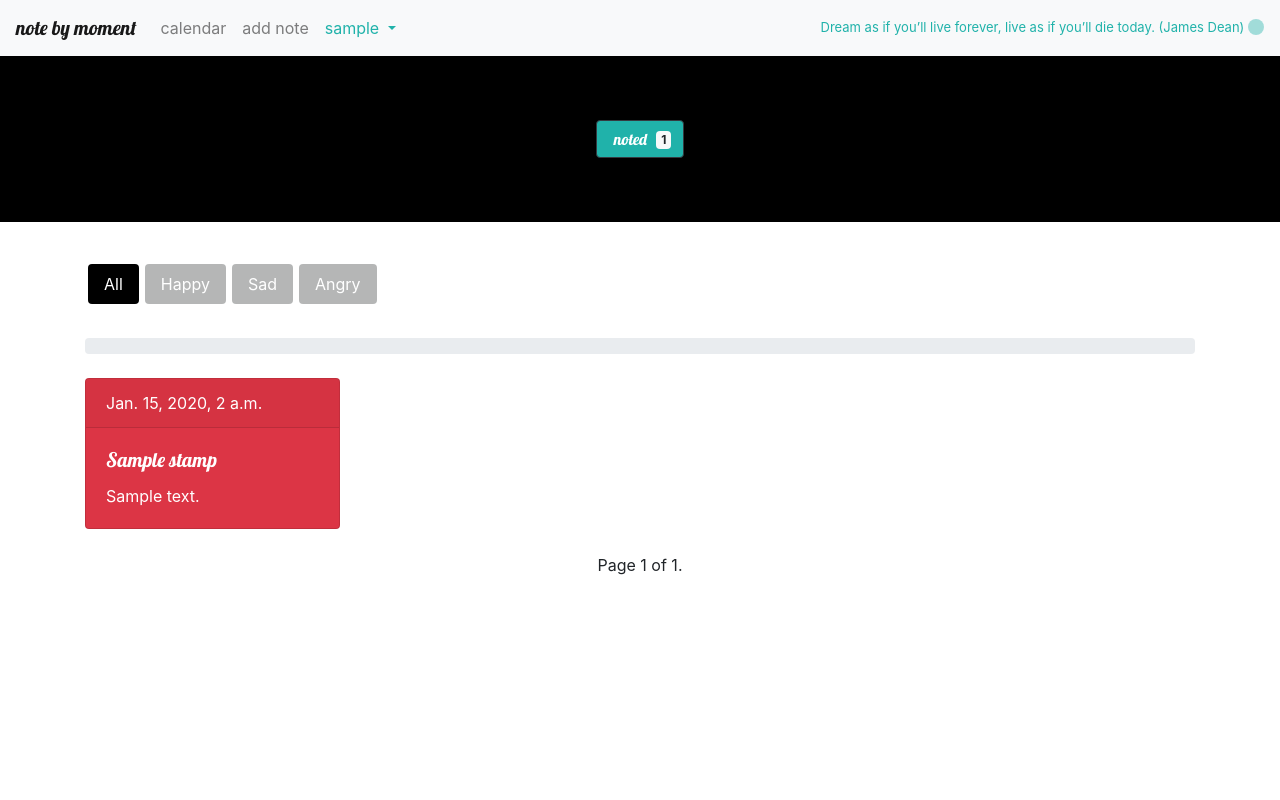
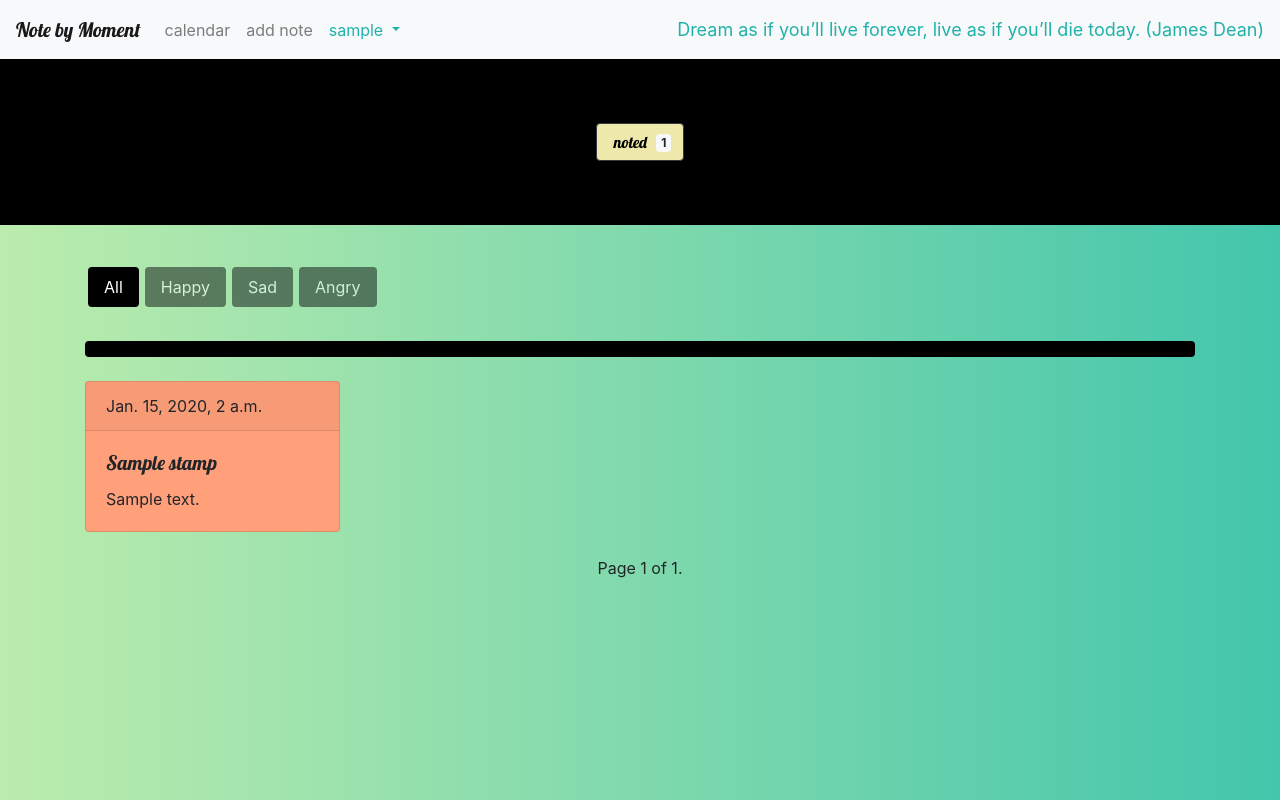
Before and after one commit to tiangela1027/Note-by-Moment, a Django app: page / in a window 1280 px wide. Run offline with Django 3.2, Linux system fonts and the light colour scheme; a user stored in the database is signed in; tables that the repository leaves empty hold one stand-in row (values such as "Sample post"); parts of the project's set-up code (start-up, migrations or seed data) failed here and were passed over; some libraries are stand-ins or nearby versions.

Commit message:
Fixed some bugs and updated the UI.

```diff
--- a/hub/static/hub/style.css
+++ b/hub/static/hub/style.css
@@ -1,19 +1,40 @@
+body {
+    background: url('Honey Dew.jpg') 100% no-repeat fixed;
+}
+
 .nav-pills .nav-link {
     margin: 10px 3px;
+}
+
+.bg-yellow {
+    background-color: lightgoldenrodyellow;
+}
+
+.bg-blue {
+    background-color: turquoise;
+}
+
+.bg-red {
+    background-color: lightsalmon;
+}
+
+.progress-bar {
+    color: black;
 }
 
 .nav-pills .nav-link:not(.active) {
     color: white;
     background-color: rgb(11, 15, 15);
-    opacity: 0.3;
+    opacity: 0.5;
 }
 
 .nav-pills .nav-link.active {
     background-color: rgb(0, 0, 0);
 }
 
-#id_title, #id_mood {
-    width: 50%;
+#id_title, #id_mood, #id_notes {
+    flex-direction: column;
+    width: 100%;
 }
 
 #addMood {
@@ -37,7 +58,7 @@
 }
 
 .box:hover {
-    border: 2px solid turquoise;
+    border: 5px solid white;
 }
 
 .grid-marker {
@@ -63,17 +84,25 @@
 }
 
 #stamped {
-    background-color: lightseagreen;
+    background-color: palegoldenrod;
 }
 
 #stamped:hover {
-    background-color: teal;
+    background-color: rgb(71, 209, 195);
 }
 
 #noted {
     margin: 5px;
     font-family: 'Lobster', cursive;
-    color: white;
+    color: black;
+}
+
+select {
+    margin: 0 3px;
+}
+
+.progress {
+    background-color: black;
 }
 
 #motto, #user {
@@ -81,7 +110,7 @@
 }
 
 #motto {
-    font-size: small;
+    font-size: large;
 }
 
 #footer {
--- a/hub/templates/hub/calendar.html
+++ b/hub/templates/hub/calendar.html
@@ -1,7 +1,7 @@
 {% include 'hub/index.html' %}
 
 <body>
-    <div class="container w-75 justify-content-left">
+    <div class="container w-50 justify-content-left">
         <div class="row justify-content-left"><h1>ninety-year calendar</h1></div>
         <div class="row justify-content-left">
             <p class="text-muted">
--- a/hub/templates/hub/collections.html
+++ b/hub/templates/hub/collections.html
@@ -34,12 +34,12 @@
             <br>
             <div class="container">
                 <div class="progress">
-                    <div class="progress-bar bg-warning" role="progressbar" style="width: {{ percent_list.happy }}%"
+                    <div class="progress-bar bg-yellow" role="progressbar" style="width: {{ percent_list.happy }}%"
                         aria-valuenow="15" aria-valuemin="0" aria-valuemax="100">
                         {{ percent_list.happy }}</div>
-                    <div class="progress-bar bg-info" role="progressbar" style="width: {{ percent_list.sad }}%"
+                    <div class="progress-bar bg-blue" role="progressbar" style="width: {{ percent_list.sad }}%"
                         aria-valuenow="30" aria-valuemin="0" aria-valuemax="100">{{ percent_list.sad }}</div>
-                    <div class="progress-bar bg-danger" role="progressbar" style="width: {{ percent_list.angry }}%"
+                    <div class="progress-bar bg-red" role="progressbar" style="width: {{ percent_list.angry }}%"
                         aria-valuenow="20" aria-valuemin="0" aria-valuemax="100">{{ percent_list.angry }}</div>
                 </div>
             </div>
@@ -50,7 +50,7 @@
                     {% for stamp in page_obj %}
                     {% if stamp.mood == "happy" %}
                     <div class="col mb-4">
-                        <div class="card text-white bg-warning" style="max-width: 18rem;">
+                        <div class="card text-black bg-yellow" style="max-width: 18rem;">
                             <div class="card-header">{{ stamp.date }}</div>
                             <div class="card-body">
                                 <h5 class="card-title">{{ stamp.title }}</h5>
@@ -61,7 +61,7 @@
 
                     {% elif stamp.mood == "sad" %}
                     <div class="col mb-4">
-                        <div class="card text-white bg-info" style="max-width: 18rem;">
+                        <div class="card text-black bg-blue" style="max-width: 18rem;">
                             <div class="card-header">{{ stamp.date }}</div>
                             <div class="card-body">
                                 <h5 class="card-title">{{ stamp.title }}</h5>
@@ -72,7 +72,7 @@
 
                     {% else %}
                     <div class="col mb-4">
-                        <div class="card text-white bg-danger" style="max-width: 18rem;">
+                        <div class="card text-black bg-red" style="max-width: 18rem;">
                             <div class="card-header">{{ stamp.date }}</div>
                             <div class="card-body">
                                 <h5 class="card-title">{{ stamp.title }}</h5>
@@ -115,7 +115,7 @@
                 <div class="row row-cols-1 row-cols-md-4">
                     {% for h in happy %}
                     <div class="col mb-4">
-                        <div class="card text-white bg-warning" style="max-width: 18rem;">
+                        <div class="card text-black bg-yellow" style="max-width: 18rem;">
                             <div class="card-header">{{ h.date }}</div>
                             <div class="card-body">
                                 <h5 class="card-title">{{ h.title }}</h5>
@@ -135,7 +135,7 @@
                 <div class="row row-cols-1 row-cols-md-4">
                     {% for s in sad %}
                     <div class="col mb-4">
-                        <div class="card text-white bg-info" style="max-width: 18rem;">
+                        <div class="card text-black bg-blue" style="max-width: 18rem;">
                             <div class="card-header">{{ s.date }}</div>
                             <div class="card-body">
                                 <h5 class="card-title">{{ s.title }}</h5>
@@ -155,7 +155,7 @@
                 <div class="row row-cols-1 row-cols-md-4">
                     {% for a in angry %}
                     <div class="col mb-4">
-                        <div class="card text-white bg-danger" style="max-width: 18rem;">
+                        <div class="card text-black bg-red" style="max-width: 18rem;">
                             <div class="card-header">{{ a.date }}</div>
                             <div class="card-body">
                                 <h5 class="card-title">{{ a.title }}</h5>
--- a/hub/templates/hub/index.html
+++ b/hub/templates/hub/index.html
@@ -20,7 +20,7 @@
 
 <body>
     <nav class="navbar navbar-expand-lg navbar-light bg-light">
-        <a class="navbar-brand" href="{% url 'hub:home' %}" id="title">note by moment</a>
+        <a class="navbar-brand" href="{% url 'hub:home' %}" id="title">Note by Moment</a>
         <button class="navbar-toggler" type="button" data-toggle="collapse" data-target="#navbarNav"
             aria-controls="navbarNav" aria-expanded="false" aria-label="Toggle navigation">
             <span class="navbar-toggler-icon"></span>
@@ -46,9 +46,6 @@
             </ul>
             <span class="navbar-text" id="motto">
                 {{ quote }}
-                <div class="spinner-grow" style="width: 1rem; height: 1rem;" role="status">
-                    <span class="sr-only">Loading...</span>
-                </div>
             </span>
         </div>
     </nav>
--- a/hub/templates/hub/userProfile.html
+++ b/hub/templates/hub/userProfile.html
@@ -8,6 +8,6 @@
             {{ form.birthdate }}<br>
             <small class="text-muted">Used for ninety-year calendar.</small>
         </div>
-        <input type="submit" class="btn-light btn-sm" value="Update">
+        <input type="submit" class="btn btn-light btn-sm" value="Update">
     </form>
 </div>
--- a/hub/views.py
+++ b/hub/views.py
@@ -30,7 +30,7 @@
     'Dream as if you’ll live forever, live as if you’ll die today. (James Dean)',
     'To live will be an awfully big adventure. (Peter Pan)',
     'Try to be a rainbow in someone’s cloud. (Maya Angelou)',
-    'What consumes your mind controls your life',
+    'What consumes your mind controls your life.',
     'The meaning of life is to give life meaning. (Ken Hudgins)'
 ]
 
@@ -38,13 +38,13 @@
     return Stamp.objects.filter(user=user, mood=mood)
 
 def generateRandomQuote():
-    return quotes[randint(0, 10)]
+    return quotes[randint(0, 9)]
 
 def getNumWeeksToToday(date):
     d2 = timezone.now().date()
     monday1 = (date - timedelta(days=date.weekday()))
     monday2 = (d2 - timedelta(days=d2.weekday()))
-    return (monday2 - monday1).days / 7 - 1
+    return (monday2 - monday1).days / 7
 
 class Feelings():
     def getFeelings():
```
Also changed, not shown: hub/templates/hub/addstamp.html (+11 -10 lines), user_auth/static/user_auth/style.css (+21 -3 lines), user_auth/views.py (+10 -3 lines), hub/static/hub/Honey Dew.jpg (added), user_auth/static/user_auth/MegaTron.jpg (added).
